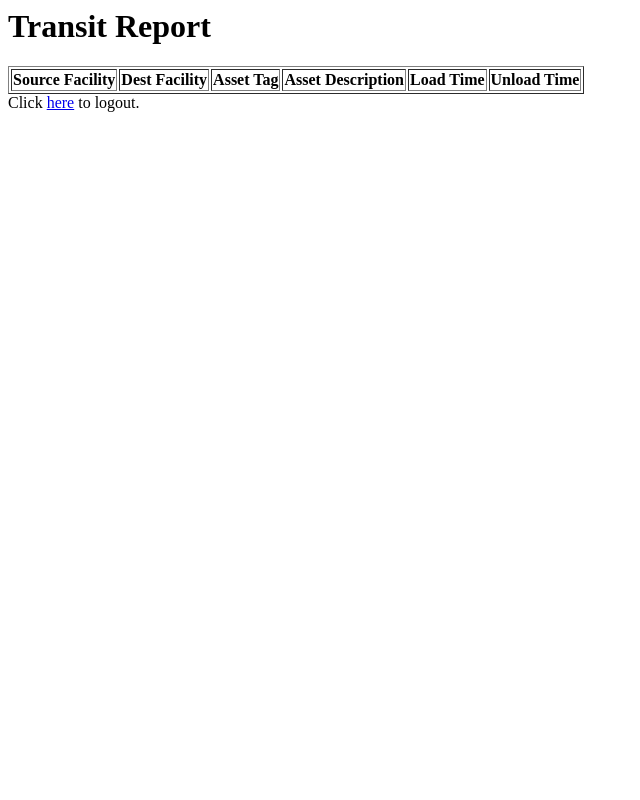
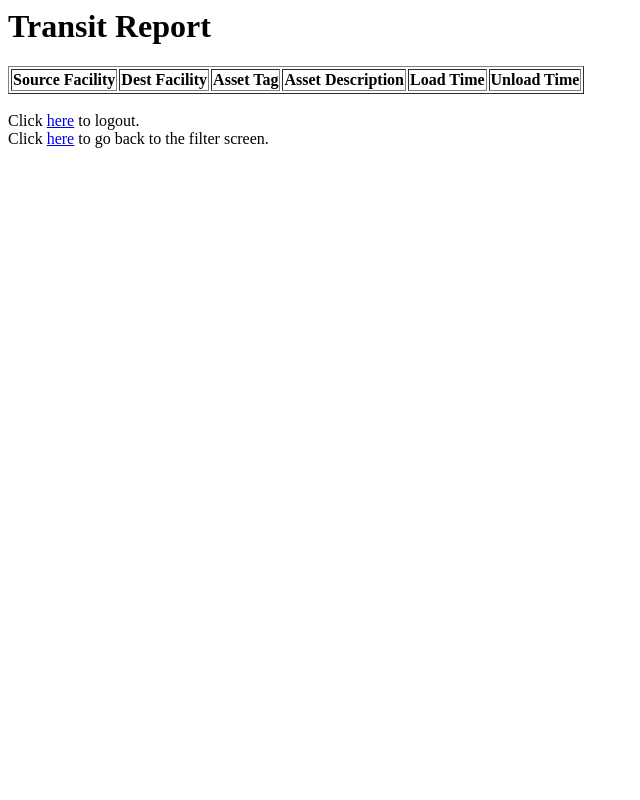
Before and after one commit to spargete/cis322-lost, a Flask app: template src/wsgi/templates/transit_report.html in a window 1280 px wide. Shown: the whole page, without its empty margins (0-640 px from the left). Run offline with Flask 2, Linux system fonts and the light colour scheme; the template is opened without the code that fills it, so the values that code supplies are empty; parts of the project's set-up code (start-up, migrations or seed data) failed here and were passed over; some libraries are stand-ins or nearby versions.

Commit message:
final fixes + style

```diff
--- a/src/wsgi/templates/facility_report.html
+++ b/src/wsgi/templates/facility_report.html
@@ -20,7 +20,9 @@
 			</tr>
 			{% endfor %}
 		</table>
-
+		<br>
 		Click <a href="{{url_for('logout')}}">here</a> to logout.
+		<br>
+		Click <a href="{{url_for('report_filter')}}">here</a> to go back to the filter screen.
 	</body>
 </html>
--- a/src/wsgi/templates/transit_report.html
+++ b/src/wsgi/templates/transit_report.html
@@ -22,7 +22,9 @@
 			</tr>
 			{% endfor %}
 		</table>
-
+		<br>
 		Click <a href="{{url_for('logout')}}">here</a> to logout.
+		<br>
+		Click <a href="{{url_for('report_filter')}}">here</a> to go back to the filter screen.
 	</body>
 </html>
```
